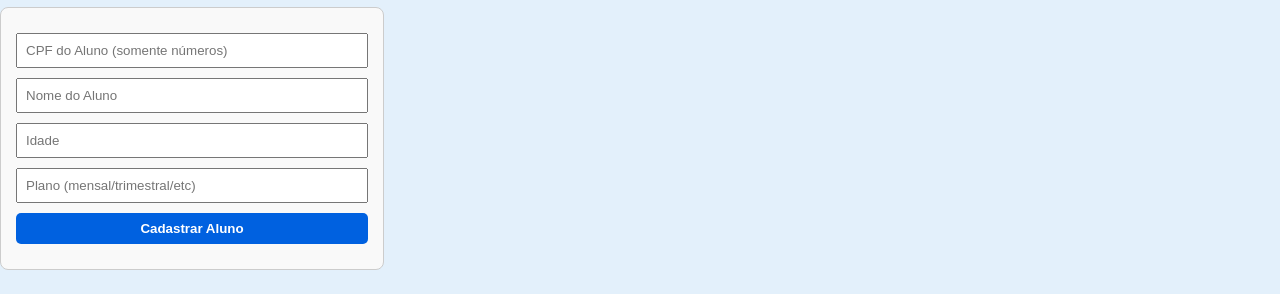
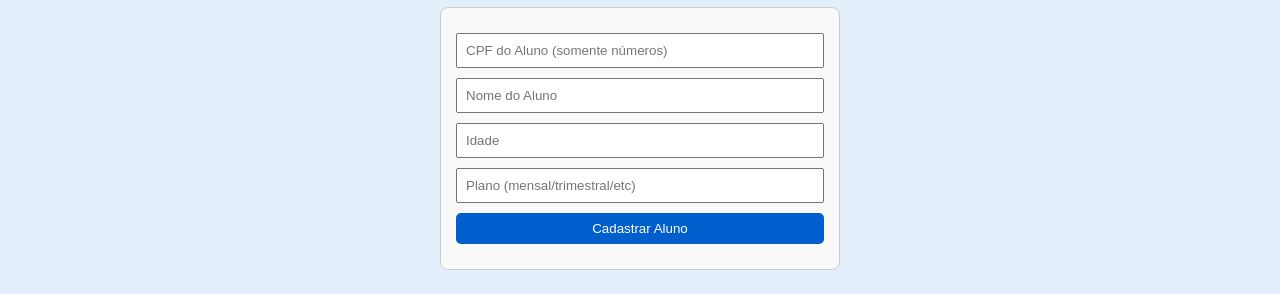
Before and after one commit to XaulimMatadordePorco244/TRABALHO-DE-FRAMEWORKS, a website: page HTML/cadastrar_alunos.html in a window 1280 px wide. Shown: the part 219-513 px from the top of the page. Drawn offline with Linux system fonts and the light colour scheme.

Commit message:
12/05/25 11:47

```diff
--- a/CSS/cadastrar_alunos.css
+++ b/CSS/cadastrar_alunos.css
@@ -5,23 +5,29 @@
 
 body {
   font-family: Arial, sans-serif;
-    /* max-width: 500px; */
   margin: auto;
-    padding: 20px;
+  padding: 10px;
 }
 
-  h1 {
-    text-align: center;
+.container {
+  display: flex;
+  flex-direction: column; /* Um embaixo do outro */
+  align-items: center;     /* Centraliza na horizontal */
+  min-height: 100vh;       /* Faz o conteúdo ocupar toda a altura da tela */
+  gap: 0px;               /* Espaçamento entre os formulários */
+}
+.container h1{
+  color: var(--cor-secundaria)
 }
 
 form {
-    align-items: center;
-    margin-bottom: 30px;
+  width: 100%;
+  max-width: 400px;
+  margin-bottom: 10px;
   border: 1px solid #ccc;
   padding: 15px;
   border-radius: 8px;
   background-color: #f9f9f9;
-    max-width: 30%;
 }
 
 input {
@@ -32,16 +38,8 @@
 }
 
 input[type="submit"] {
-    background-color: #0061e0;
+  background-color: rgb(0, 95, 204);
   color: white;
-    font-weight: bold;
-    cursor: pointer;
   border: none;
   border-radius: 5px;
-    /* Borda arredondada no botao */
-    transition: background-color 0.3s;
 }
-
-  input[type="submit"]:hover {
-    background-color: #004aad;
-  }
--- a/CSS/deletar_aluno.css
+++ b/CSS/deletar_aluno.css
@@ -1,14 +1,45 @@
 body {
     font-family: Arial;
     padding: 20px;
+    background-color: #eaeaea;
 }
-
-input,
+input{
+    display: block;
+    margin: 10px 0;
+    padding: 8px;
+    width: 95%;
+}
 button {
     padding: 5px;
-    margin: 5px 0;
+    margin: 0px 0;
+    width: 100%;
+    background-color: var(--cor-secundaria);
+    color: #ffffff;
 }
 
 .deleted-list {
     margin-top: 20px;
 }
+.form-container {
+    display: flex;
+    justify-content: center; /* centraliza horizontalmente */
+    align-items: center;     /* centraliza verticalmente */
+    height: 30vh;           /* ocupa toda a altura da tela */
+  }
+form {
+    align-items: center;
+    margin-bottom: 30px;
+    border: 1px solid #ccc;
+    padding: 15px;
+    border-radius: 8px;
+    background-color: whitesmoke;
+    max-width: 20%;
+    width: 100%;
+  }
+h2{
+    text-align: center;
+    height: 0vh;
+}
+.mensagem{
+    text-align: center;
+}
--- a/CSS/pagina_inicial.css
+++ b/CSS/pagina_inicial.css
@@ -18,6 +18,7 @@
   }
 
   .funcionalidade {
+    cursor: pointer;
     background: var(--cor-secundaria);
     padding: 1rem 2rem;
     border-radius: 8px;
@@ -31,7 +32,7 @@
     transform: scale(1.05);
   }
 
-  .funcionalidade a {
+  main a {
     text-decoration: none;
     color: #ffffff;
     font-weight: bold;
--- a/HTML/cadastrar_alunos.html
+++ b/HTML/cadastrar_alunos.html
@@ -16,6 +16,8 @@
     <p>Organize sua Academia com Facilidade!</p>
   </header>
 
+  <main>
+    <div class="container">
       <h1>Cadastro de Alunos</h1>
       <form id="formAluno" onsubmit="event.preventDefault(); cadastrarAluno()">
         <input type="text" id="cpfAluno" placeholder="CPF do Aluno (somente números)">
@@ -32,6 +34,8 @@
         <input type="text" id="cargoFuncionario" placeholder="Cargo (instrutor, recepcionista...)">
         <input type="submit" value="Cadastrar Funcionario">
       </form>
+    </div>
+  </main>
 
   <script>
     async function cadastrarAluno() {
```
Also changed, not shown: CSS/listar_alunos.css (added, +8 -0 lines), HTML/deletar_alunos.html (+7 -8 lines), HTML/listar_alunos.html (+5 -3 lines), HTML/tela_inicial.html (+4 -12 lines), CSS/filtrar_alunos.css (line endings or trailing spaces). Lines whose indentation alone changed are shown as unchanged.
